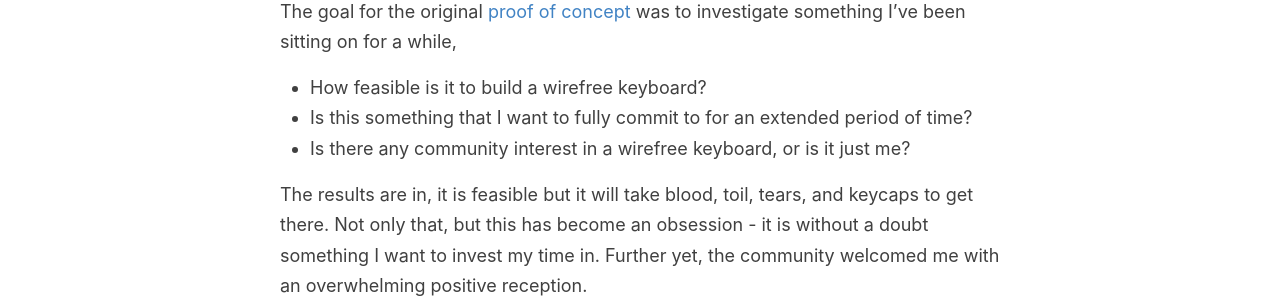
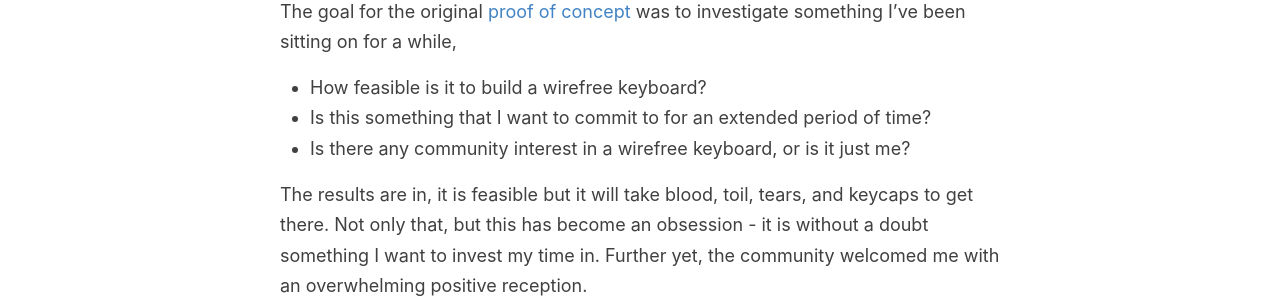
Before and after one commit to JordanMajd/ttykeyboards.com, a Jekyll site: the page built from _posts/2019-11-19-status-report-0.md, in a window 1280 px wide. Shown: the part 661-961 px from the top of the page. Built offline with Jekyll 4.4.1, drawn with Linux system fonts in a browser that asks for light colours.

Commit message:
Down with the adjectives

```diff
--- a/_posts/2019-11-19-status-report-0.md
+++ b/_posts/2019-11-19-status-report-0.md
@@ -8,7 +8,7 @@ image: /images/posts/speed_switches_cropped.jpg
 The goal for the original [proof of concept](/posts/pay-respect/) was to investigate something I've been sitting on for a while,
 
 - How feasible is it to build a wirefree keyboard?
-- Is this something that I want to fully commit to for an extended period of time?
+- Is this something that I want to commit to for an extended period of time?
 - Is there any community interest in a wirefree keyboard, or is it just me?
 
 The results are in, it is feasible but it will take blood, toil, tears, and keycaps to get there. Not only that, but this has become an obsession - it is without a doubt something I want to invest my time in. Further yet, the community welcomed me with an overwhelming positive reception.
```
